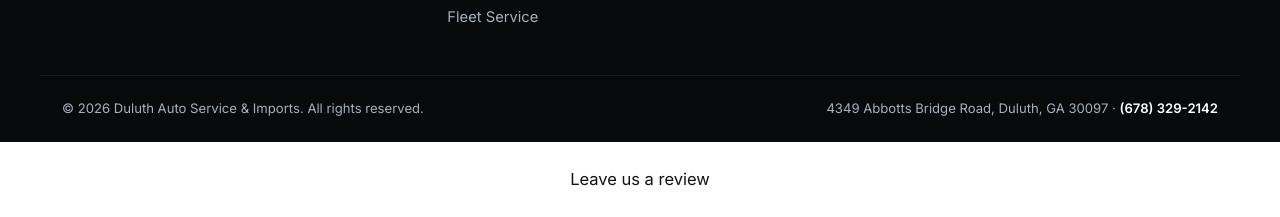
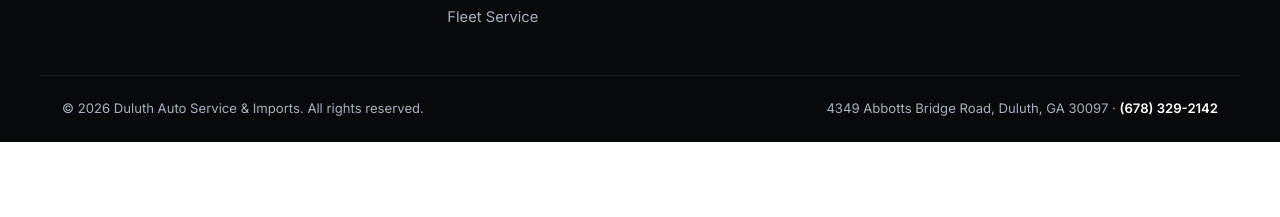
Before and after one commit to hmseeb/redesign-myduluthshop-com-8f68, a plain HTML site: page blog/a-decade-servicing-imports-and-domestic-brands-in-duluth/index.html in a window 1280 px wide. Shown: the part 1895-2112 px from the top of the page. After the commit the page ends 2037 px from the top, so only its background shows below. Drawn offline with Linux system fonts and the light colour scheme.

Commit message:
chore: update blog

```diff
--- a/blog/a-decade-servicing-imports-and-domestic-brands-in-duluth/index.html
+++ b/blog/a-decade-servicing-imports-and-domestic-brands-in-duluth/index.html
@@ -133,6 +133,5 @@
     <p>4349 Abbotts Bridge Road, Duluth, GA 30097 · <a href="tel:+16783292142">(678) 329-2142</a></p>
   </div>
 </footer>
-<p data-lv-review="1" style="text-align:center;margin:24px 0"><a href="/review">Leave us a review</a></p>
 </body>
 </html>
```
Also changed, not shown: blog/air-conditioning-service-in-duluth-ga/index.html (+0 -1 lines), blog/booking-a-service-appointment-in-duluth-ga/index.html (+0 -1 lines), blog/engine-repair-from-oil-leaks-to-internal-work/index.html (+0 -1 lines), blog/european-car-diagnostics-in-duluth/index.html (+0 -1 lines), blog/extended-warranty-repair-work/index.html (+0 -1 lines), blog/index.html (+0 -1 lines), blog/manufacturer-service-intervals-without-dealer-pricing/index.html (+0 -1 lines), blog/straight-estimate-before-work-starts/index.html (+0 -1 lines), blog/transmission-service-and-repair/index.html (+0 -1 lines), blog/vehicle-look-over-and-honest-condition-report/index.html (+0 -1 lines).
